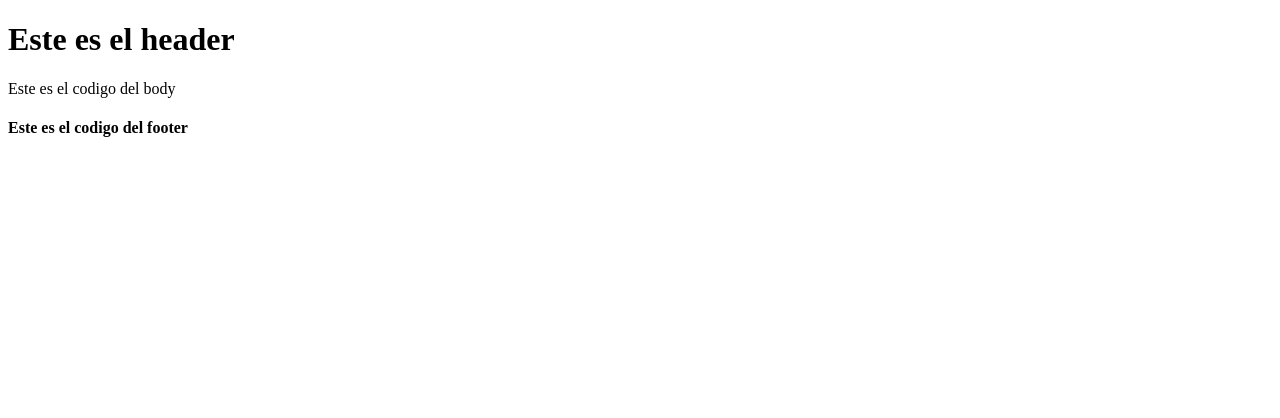
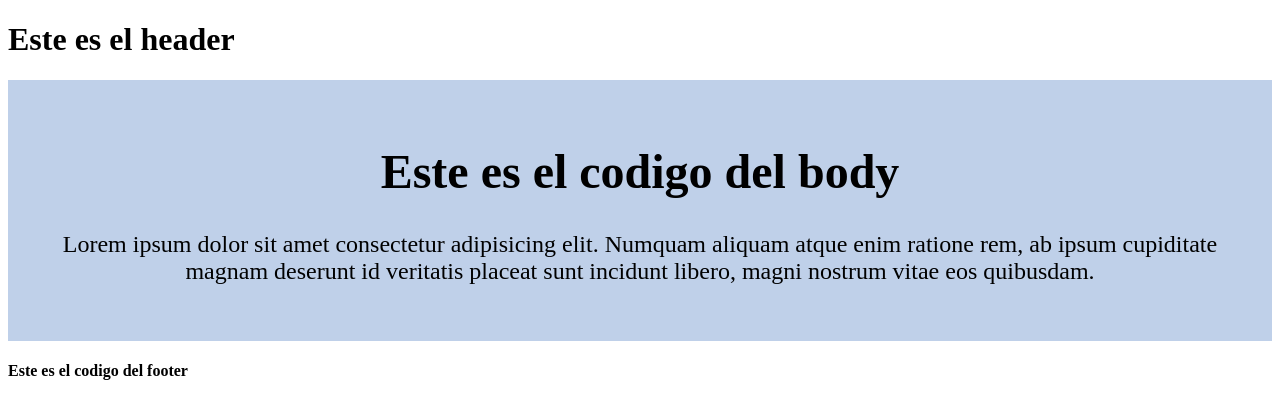
Before and after one commit to diegofernandodev/proyectoRamas, a plain HTML site: page index.html in a window 1280 px wide. Drawn offline with Linux system fonts and the light colour scheme.

Commit message:
se crean estilos para body

```diff
--- a/index.html
+++ b/index.html
@@ -1,20 +1,25 @@
 <!DOCTYPE html>
 <html lang="en">
+
 <head>
     <meta charset="UTF-8">
     <meta name="viewport" content="width=device-width, initial-scale=1.0">
     <link rel="stylesheet" href="./styles.css">
     <title>Mi plimer Blog</title>
 </head>
+
 <body>
     <header>
         <h1>Este es el header</h1>
     </header>
-    <body>
-        <p>Este es el codigo del body</p>
-    </body>
+    <div class="container">
+        <h1>Este es el codigo del body</h1>
+        <p>Lorem ipsum dolor sit amet consectetur adipisicing elit. Numquam aliquam atque enim ratione rem, ab ipsum
+            cupiditate magnam deserunt id veritatis placeat sunt incidunt libero, magni nostrum vitae eos quibusdam.</p>
+    </div>
     <footer>
-<h4>Este es el codigo del footer</h4>
+        <h4>Este es el codigo del footer</h4>
     </footer>
 </body>
+
 </html>
--- a/styles.css
+++ b/styles.css
@@ -0,0 +1,6 @@
+.container{
+    background-color: rgb(191, 208, 233);
+    padding: 2rem 1rem;
+    text-align: center;
+    font-size: 1.5rem;
+}
```
